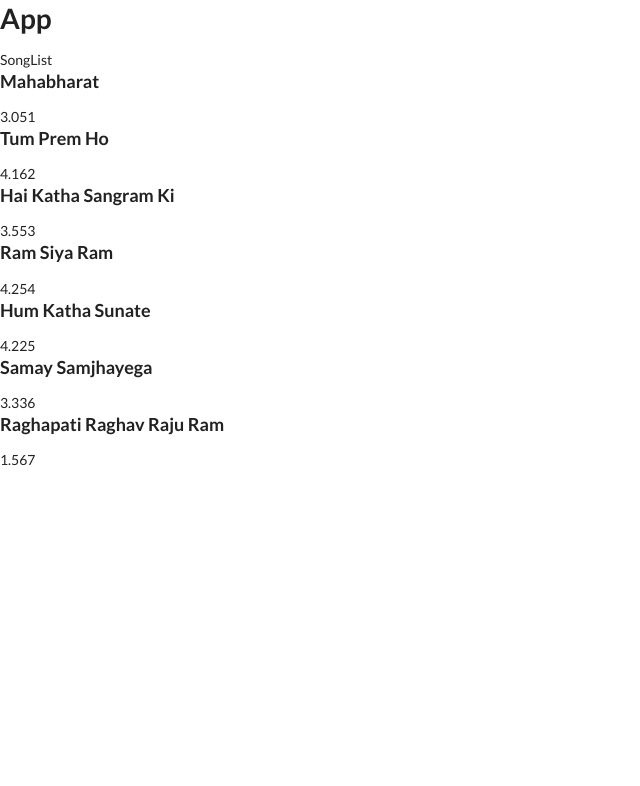
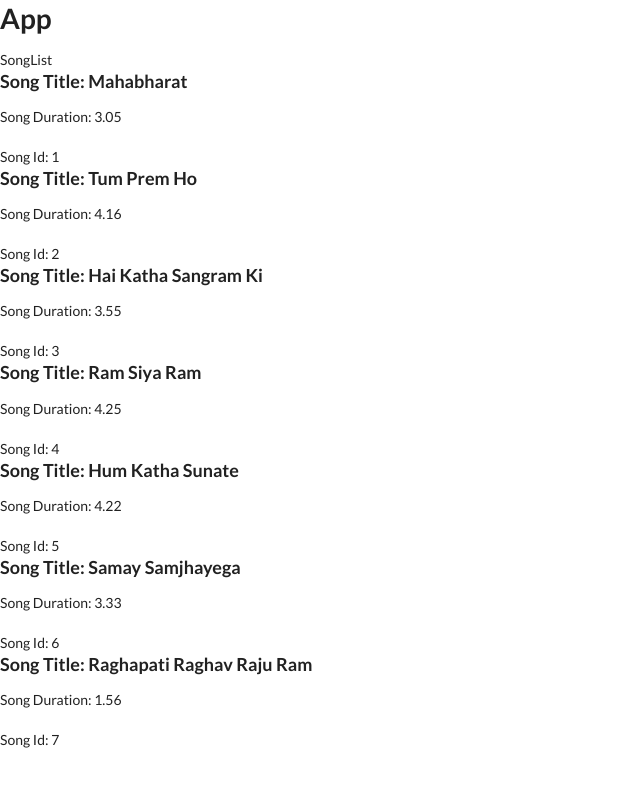
Before and after one commit to yunusparvezkhan/redux-beginner-reactjs, a React (Create React App) app: page / in a window 1280 px wide. Shown: the top 786 px of the page, without its empty margins (0-640 px from the left). Built offline with nearby package versions, Linux system fonts and the light colour scheme.

Commit message:
v1 Delta 1.4
Some render fixes (neglegable)

```diff
--- a/src/components/SongList.js
+++ b/src/components/SongList.js
@@ -7,9 +7,11 @@ class SongList extends Component {
         return this.props.songs.map((song) => {
             return (
                 <div>
-                    <h3>{song.title}</h3>
-                    <label>{song.duration}</label>
-                    <label>{song.id}</label>
+                    <h3>Song Title: {song.title}</h3>
+                    <label>Song Duration: {song.duration}</label>
+                    <br></br>
+                    <br></br>
+                    <label>Song Id: {song.id}</label>
                 </div>
             )
         })
```
